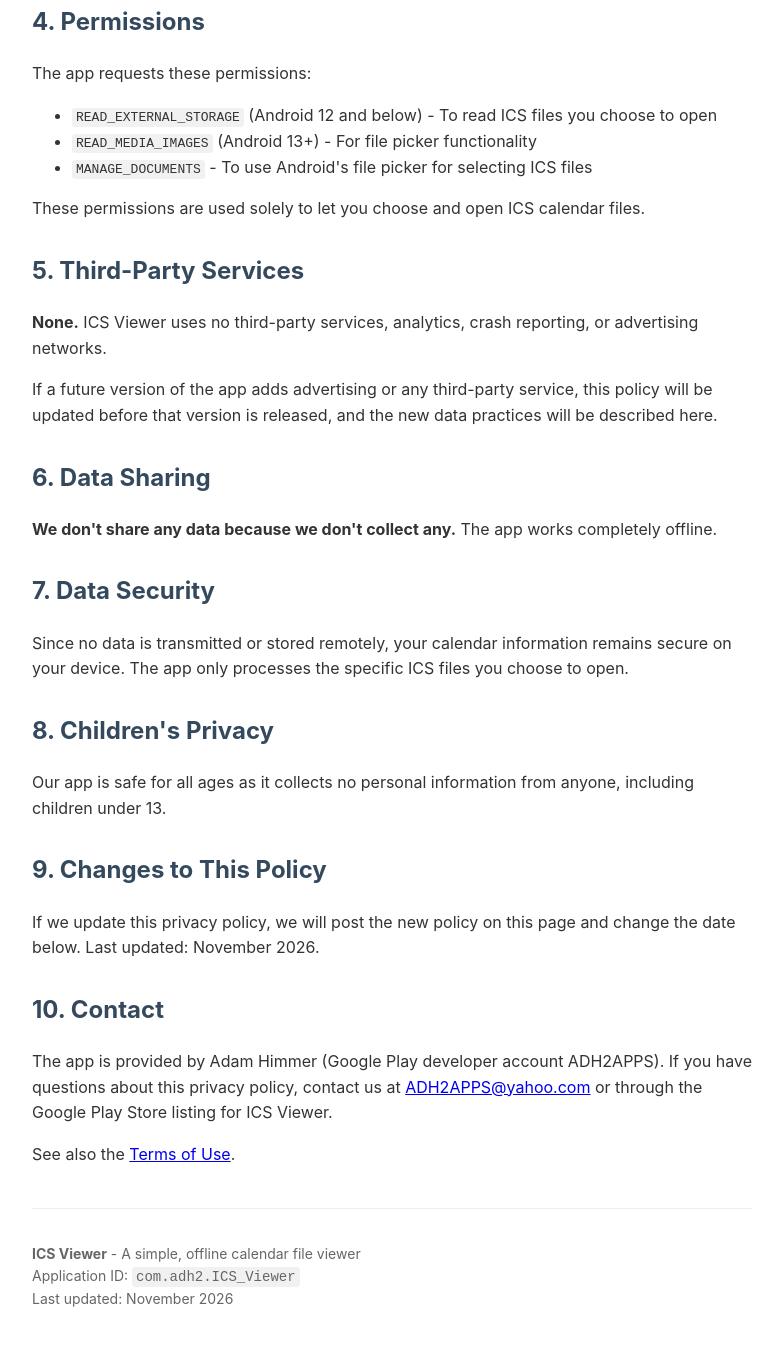
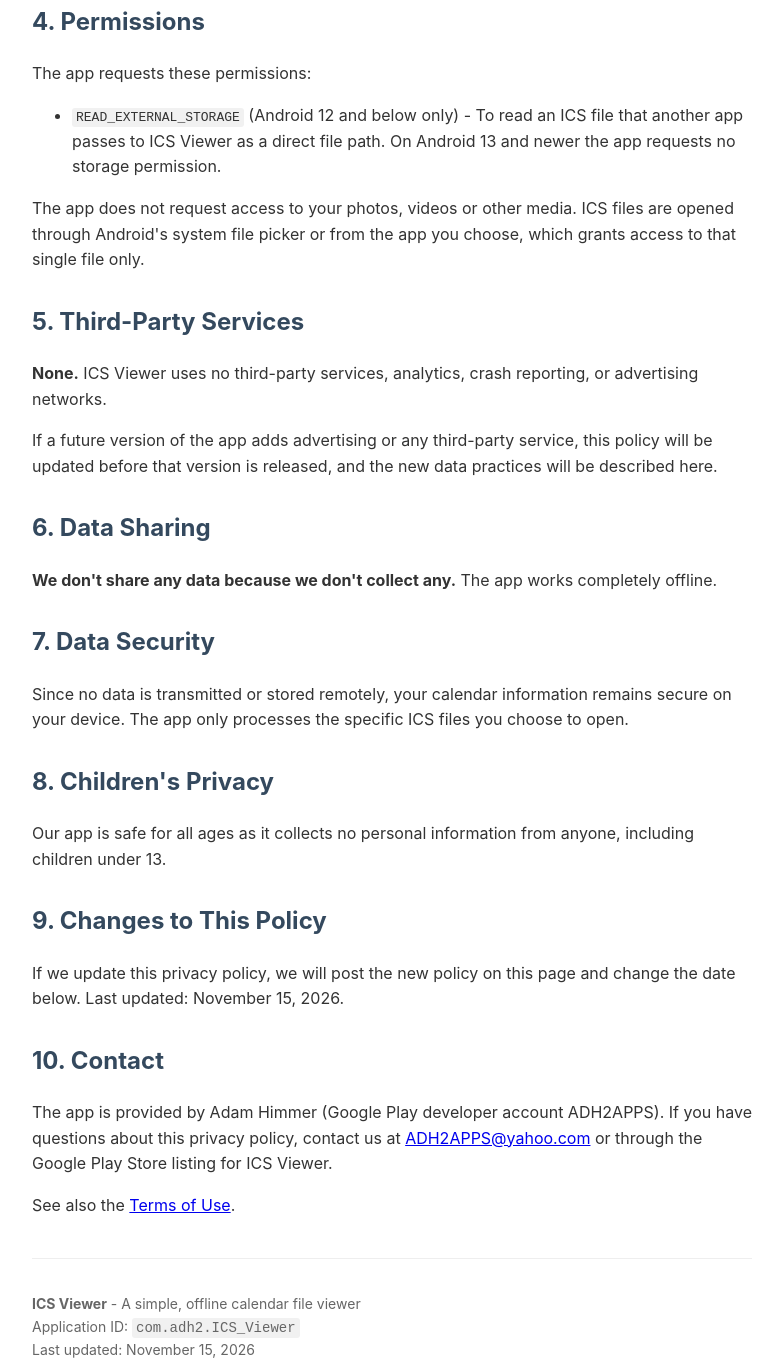
Before and after one commit to ADH2APPS/privacy-policies, a plain HTML site: page ics-viewer/index.html in a window 1280 px wide. Shown: the part 1020-2385 px from the top of the page, without its empty margins (248-1031 px from the left). Drawn offline with Linux system fonts and the light colour scheme.

Commit message:
ICS Viewer: update permissions section for v1.11

```diff
--- a/ics-viewer/index.html
+++ b/ics-viewer/index.html
@@ -98,11 +98,9 @@
             <h2>4. Permissions</h2>
             <p>The app requests these permissions:</p>
             <ul>
-                <li><code>READ_EXTERNAL_STORAGE</code> (Android 12 and below) - To read ICS files you choose to open</li>
-                <li><code>READ_MEDIA_IMAGES</code> (Android 13+) - For file picker functionality</li>
-                <li><code>MANAGE_DOCUMENTS</code> - To use Android's file picker for selecting ICS files</li>
+                <li><code>READ_EXTERNAL_STORAGE</code> (Android 12 and below only) - To read an ICS file that another app passes to ICS Viewer as a direct file path. On Android 13 and newer the app requests no storage permission.</li>
             </ul>
-            <p>These permissions are used solely to let you choose and open ICS calendar files.</p>
+            <p>The app does not request access to your photos, videos or other media. ICS files are opened through Android's system file picker or from the app you choose, which grants access to that single file only.</p>
         </div>
 
         <div class="section">
@@ -128,7 +126,7 @@
 
         <div class="section">
             <h2>9. Changes to This Policy</h2>
-            <p>If we update this privacy policy, we will post the new policy on this page and change the date below. Last updated: November 2026.</p>
+            <p>If we update this privacy policy, we will post the new policy on this page and change the date below. Last updated: November 15, 2026.</p>
         </div>
 
         <div class="section">
@@ -140,7 +138,7 @@
         <div class="footer">
             <p><strong>ICS Viewer</strong> - A simple, offline calendar file viewer<br>
             Application ID: <code>com.adh2.ICS_Viewer</code><br>
-            Last updated: November 2026</p>
+            Last updated: November 15, 2026</p>
         </div>
     </div>
 </body>
```
